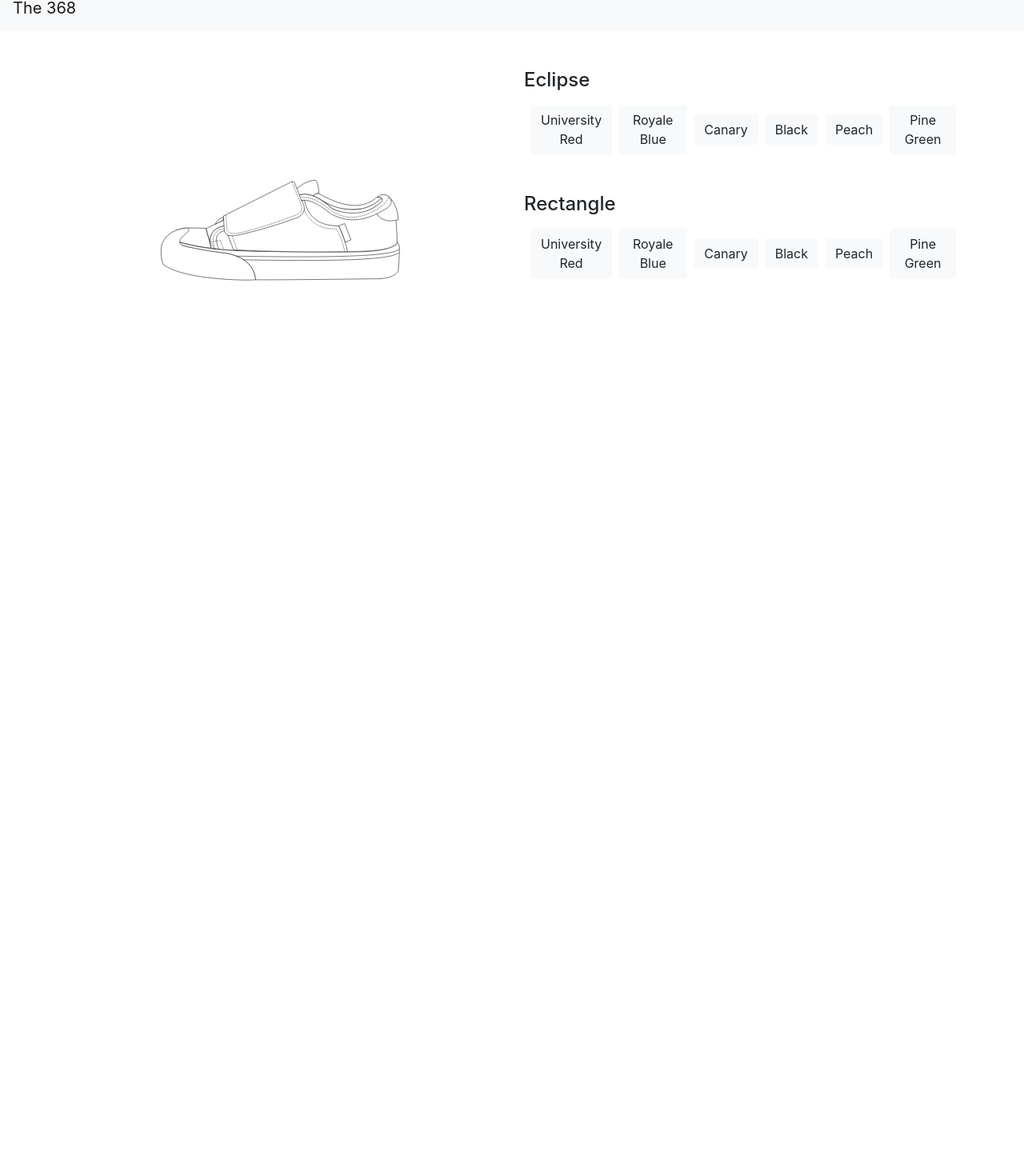
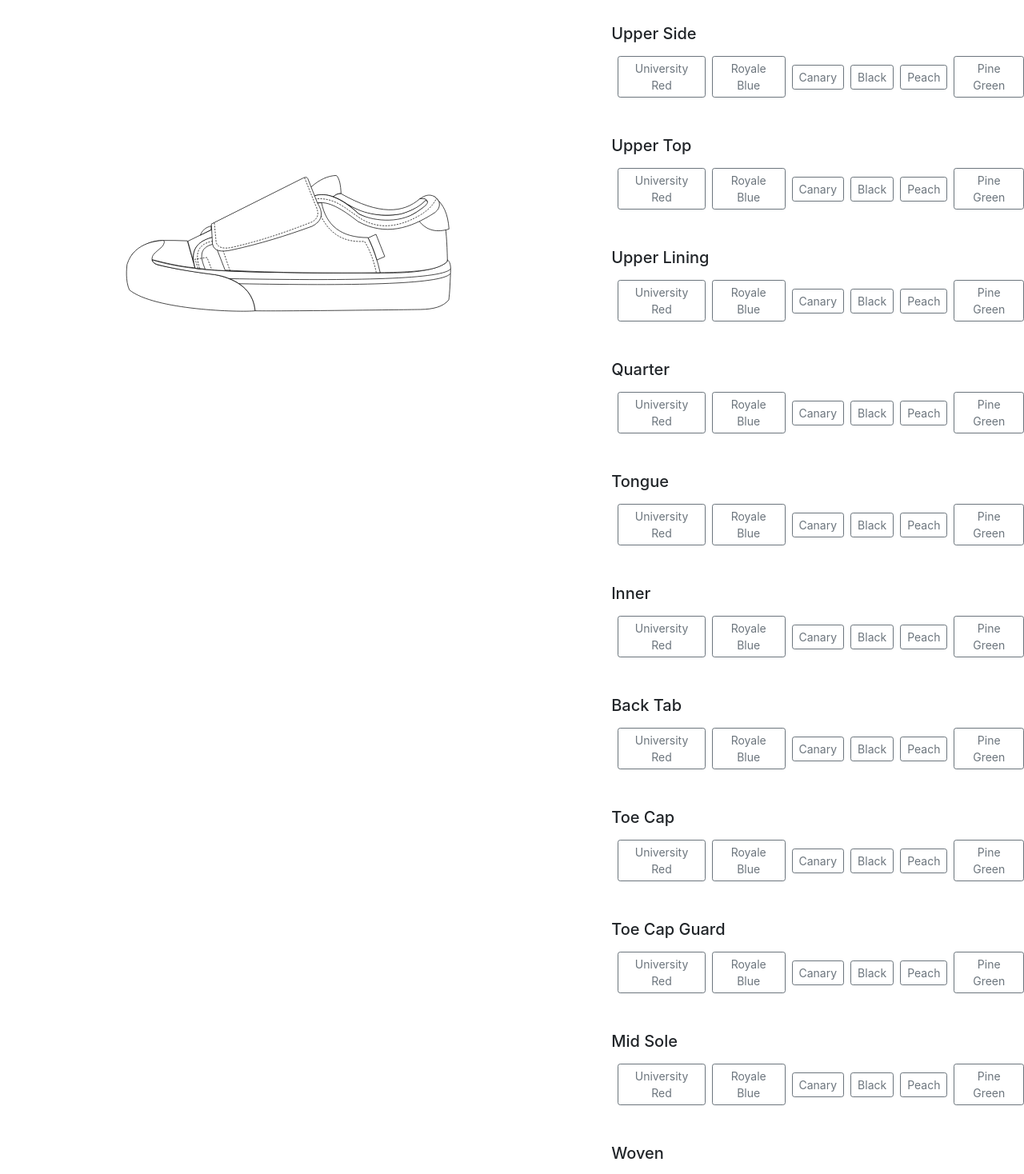
Before and after one commit to andirkh/shoes-customizer, a Next.js app: page / in a window 1280 px wide. Shown: the part 18-1486 px from the top of the page at 80% size. Before the commit the page ends 800 px from the top, so only its background shows below. Built offline with nearby package versions, Linux system fonts and the light colour scheme.

Commit message:
feat: add more 368

```diff
--- /dev/null
+++ b/components/ColorButtons/index.js
@@ -0,0 +1,36 @@
+import React from "react";
+import { Button } from "react-bootstrap";
+
+class ColorButtons extends React.Component {
+  render() {
+    const {
+      shoePartName = "",
+      stateName = "",
+      stateNow = "",
+      colors = [],
+      changeColor = () => {},
+    } = this.props;
+    return (
+      <div className="mb-5">
+        <h5 className="mb-3">{shoePartName}</h5>
+        <div className="d-flex align-items-center justify-content-center">
+          {colors.map((item) => {
+            return (
+              <Button
+                variant="outline-secondary"
+                size="sm"
+                className="ml-2"
+                onClick={() => changeColor(stateName, item.value)}
+                active={stateNow === item.value}
+              >
+                {item.label}
+              </Button>
+            );
+          })}
+        </div>
+      </div>
+    );
+  }
+}
+
+export default ColorButtons;
--- a/components/Shoes368Side/index.js
+++ b/components/Shoes368Side/index.js
@@ -2,6 +2,25 @@ import React from "react";
 
 class Shoes368Side extends React.Component {
   render() {
+    const {
+      upperSideColor = "white",
+      upperTopColor = "white",
+      upperLiningColor = "white",
+
+      quarterColor = "white",
+      tongueColor = "white",
+      innerColor = "white",
+      backTabColor = "white",
+
+      toeCapColor = "white",
+      secondToeCapColor = "white",
+      midSoleColor = "white",
+
+      wovenColor = "white",
+
+      stitchingColor = "black",
+    } = this.props;
+
     return (
       <svg
         width="100%"
@@ -13,35 +32,35 @@ class Shoes368Side extends React.Component {
         <path
           id="ToeCapObject"
           d="M326.694,378.183L339.921,425.296C301.55,422.276 266.907,410.5 229.669,402.696C244.393,388.1 260.416,377.806 283.739,377.486C298.359,377.4 312.724,377.583 326.694,378.183Z"
-          fill="white"
+          fill={toeCapColor}
           stroke="black"
           strokeWidth="1px"
         />
         <path
           id="secondToeCapObject"
           d="M444.803,500.265C419.266,503.021 269.071,499.188 225.572,463.818C218.431,447.789 220.803,426.181 221.55,419.426C233.793,377.988 281.451,378.018 283.387,377.521C287.935,376.882 286.811,381.923 284.148,386.309C281.255,390.884 267.89,399.446 266.028,404.97C261.622,415.783 272.981,419.452 272.981,419.452C272.981,419.452 302.055,427.725 373.679,437.034C404.628,442.898 441.132,458.297 444.803,500.265Z"
-          fill="white"
+          fill={secondToeCapColor}
           stroke="black"
           strokeWidth="1px"
         />
         <path
           id="midSoleObject"
           d="M782.474,481.063C772.785,493.372 754.984,497.538 733.419,497.927C733.419,497.927 495.463,501.143 444.946,500.255C440.72,445.424 377.511,437.669 373.27,437.027C321.021,430.477 292.071,424.075 277.672,420.363C269.316,418.587 266.814,415.692 265.231,411.465C356.704,438.625 463.409,431.318 670.552,434.171C763.531,435.451 779.41,414.666 779.41,414.666C779.954,413.61 780.184,412.395 780.025,410.985C783.272,413.771 785.691,418.128 785.719,427.013C785.005,448.356 784.176,468.66 782.474,481.063Z"
-          fill="white"
+          fill={midSoleColor}
           stroke="black"
           strokeWidth="1px"
         />
         <path
           id="Tongue"
           d="M327.49,378.864C397.849,343.461 470.015,314.727 541.864,284.822C557.161,270.943 571.953,264.779 586.382,264.155C592.007,269.301 594.018,281.257 594.629,295.854C590.143,295.264 585.743,297.297 581.399,300.998L337.199,414.19L327.49,378.864Z"
-          fill="white"
+          fill={tongueColor}
           stroke="black"
           strokeWidth="1px"
         />
         <path
           id="Inner"
           d="M607.492,315.487C656.438,339.492 702.434,342.668 742.904,306.825L747.929,314.142L679.674,372.473L606.362,332.843L607.492,315.487Z"
-          fill="white"
+          fill={innerColor}
           stroke="black"
           strokeWidth="1px"
         />
@@ -63,21 +82,21 @@ class Shoes368Side extends React.Component {
         <path
           id="UpperSideObject"
           d="M340.489,425.878C327.087,385.175 356.629,376.52 368.672,372.587L547.304,300.169C570.548,292.034 596.971,304.676 625.491,331.024C657.095,347.368 688.371,350.504 719.122,332.576C738.777,321.339 750.989,310.92 757.221,301.157C773.117,310.147 778.87,352.797 780.059,410.59C780.12,414.057 778.501,416.251 775.734,417.574C755.093,432.27 713.182,433.978 595.576,434.216C435.5,434.541 356.567,428.884 340.489,425.878Z"
-          fill="white"
+          fill={upperSideColor}
           stroke="black"
           strokeWidth="1px"
         />
         <path
           id="BackTab"
           d="M731.155,344.193C744.6,361.064 762.364,363.815 782.853,357.649C780.983,329.765 772.38,314.585 760.885,304.861L731.155,344.193Z"
-          fill="white"
+          fill={backTabColor}
           stroke="black"
           strokeWidth="1px"
         />
         <path
           id="UperLiningObject"
           d="M357.704,427.425L340.389,426.03C332.26,400.029 338.432,380.608 369.011,372.414L547.937,299.87C567.824,293.061 592.872,301.338 625.243,331.019C644.808,341.99 693.868,350.843 727.864,327.046C734.118,322.74 740.093,318.495 743.459,314.83C748.616,309.216 742.826,302.78 731.644,305.161C739.351,299.865 747.314,295.719 757.345,300.84C761.112,303.597 763.887,306.897 765.693,310.728C767.592,319.432 763.36,324.94 757.309,329.499C715.255,356.518 671.804,370.254 624.2,344.502C597.738,323.759 572.066,307.002 550.852,312.735L371.065,384.079C346.94,390.051 349.003,407.308 357.704,427.425Z"
-          fill="white"
+          fill={upperLiningColor}
           stroke="black"
           strokeWidth="1px"
         />
@@ -85,7 +104,7 @@ class Shoes368Side extends React.Component {
           id="UpperLiningStiching2"
           d="M345.151,425.939L340.124,410.144L361.014,407.275L369.118,428.35"
           fill="none"
-          stroke="black"
+          stroke={stitchingColor}
           strokeWidth="1px"
           strokeLinecap="butt"
           strokeLinejoin="miter"
@@ -95,7 +114,7 @@ class Shoes368Side extends React.Component {
           id="UpperLiningStitching"
           d="M348.243,426.408C339.851,402.276 343.373,384.554 369.534,379.013L550.826,304.937C582.75,302.685 600.267,320.054 620.606,333.58C652.628,358.492 690.377,357.405 731.152,334.109C745.655,325.613 755.524,315.567 761.048,304.069"
           fill="none"
-          stroke="black"
+          stroke={stitchingColor}
           strokeWidth="1px"
           strokeLinecap="butt"
           strokeLinejoin="miter"
@@ -104,7 +123,7 @@ class Shoes368Side extends React.Component {
         <path
           id="QuarterObject"
           d="M392.41,429.336L374.399,382.685L551.164,312.493L560.601,311.677C568.556,351.143 594.353,372.739 641.876,372.575C651.552,393.213 658.628,413.645 662.882,433.852C573.816,434.62 484.186,434.215 392.41,429.336Z"
-          fill="white"
+          fill={quarterColor}
           stroke="black"
           strokeWidth="1px"
         />
@@ -112,7 +131,7 @@ class Shoes368Side extends React.Component {
           id="QuarterStitchingObject"
           d="M401.197,430.927L384.71,382.895L552.442,316.823L561.075,338.017C578.614,370.869 604.779,381.001 635.511,379.106C645.6,395.542 651.948,413.796 655.962,433.185"
           fill="none"
-          stroke="black"
+          stroke={stitchingColor}
           strokeWidth="1px"
           strokeLinecap="butt"
           strokeLinejoin="miter"
@@ -121,7 +140,7 @@ class Shoes368Side extends React.Component {
         <path
           id="UpperTopObject"
           d="M368.5,348.919L370.487,383.572C372.626,396.225 385.285,398.23 403.912,394.192C453.331,383.507 499.456,369.074 543.998,352.841C559.555,344.74 566.088,332.683 553.471,312.229L536.751,269.875C535.204,266.428 531.923,266.922 527.963,268.963L368.5,348.919Z"
-          fill="white"
+          fill={upperTopColor}
           stroke="black"
           strokeWidth="1px"
         />
@@ -129,7 +148,7 @@ class Shoes368Side extends React.Component {
           id="UpperStitchingObject"
           d="M373.7,346.944L376.836,381.006C379.602,389.623 388.447,393.17 406.341,389.172C453.82,378.238 499.383,362.805 544.033,345.228C553.875,339.939 557.497,331.279 550.425,316.826L530.914,267.966"
           fill="none"
-          stroke="black"
+          stroke={stitchingColor}
           strokeWidth="1px"
           strokeLinecap="butt"
           strokeLinejoin="miter"
@@ -138,21 +157,21 @@ class Shoes368Side extends React.Component {
         <path
           id="UpperLine2"
           d="M349.268,368.388C352.303,360.548 357.978,354.753 368.089,352.395L368.085,358.853L349.268,368.388Z"
-          fill="white"
+          fill={upperLiningColor}
           stroke="black"
           strokeWidth="1px"
         />
         <path
           id="UpperLine3"
           d="M594.477,295.916C661.487,333.86 703.249,329.924 731.894,304.95C737.455,304.028 740.882,304.515 742.944,306.58C733.362,317.463 718.538,325.617 699.089,331.363C659.613,337.629 629.902,329.406 605.112,313.88C597.023,308.297 588.998,303.921 581.067,301.353C584.533,297.96 588.701,295.671 594.477,295.916Z"
-          fill="white"
+          fill={upperLiningColor}
           stroke="black"
           strokeWidth="1px"
         />
         <path
           id="Woven"
           d="M641.973,373.04L655.556,366.829L670.854,405.588L657.098,411.572C653.246,397.92 648.169,385.1 641.973,373.04Z"
-          fill="white"
+          fill={wovenColor}
           stroke="black"
           strokeWidth="1px"
         />
--- a/views/MainPage/index.js
+++ b/views/MainPage/index.js
@@ -1,64 +1,131 @@
 import React, { Fragment } from "react";
 import TopBar from "../../components/TopBar";
-import Shoes368Side from '../../components/Shoes368Side';
-import { Button, Container, Col, Row } from 'react-bootstrap';
-import { COLOR_WAY } from '../../utilities/constants';
+import Shoes368Side from "../../components/Shoes368Side";
+import ColorButtons from "../../components/ColorButtons";
+import { Col, Row } from "react-bootstrap";
+import { COLOR_WAY } from "../../utilities/constants";
 
 class MainPage extends React.Component {
   state = {
-    eclipseColor: "red",
-    rectangleColor: "blue",
+    toeCapColor: "white",
+    secondToeCapColor: "white",
+    midSoleColor: "white",
+    tongueColor: "white",
+    innerColor: "white",
+    upperSideColor: "white",
+    backTabColor: "white",
+    upperLiningColor: "white",
+    quarterColor: "white",
+    upperTopColor: "white",
+    wovenColor: "white",
+
+    stitchingColor: "black",
   };
 
-  handleChangeEclipseColor = (color) => {
-    this.setState({ eclipseColor: color });
-  };
-
-  handleRectangleColor = (color) => {
-    this.setState({ rectangleColor: color });
+  handleChangeColor = (colorState, color) => {
+    this.setState({ [colorState]: color });
   };
 
   render() {
-    const { eclipseColor, rectangleColor } = this.state;
     return (
       <Fragment>
-        <TopBar />
-        <Container className="py-5">
+        <div className="py-5">
           <Row>
-            <Col>
+            <Col lg={7}>
               <div className="d-flex justify-content-center align-items-center">
-                <Shoes368Side />
+                <Shoes368Side {...this.state} />
               </div>
             </Col>
-            <Col>
-              <div className="mb-5">
-                <h4 className="mb-3">Eclipse</h4>
-                <div className="d-flex align-items-center justify-content-center">
-                  {COLOR_WAY.map((item) => {
-                    return (
-                      <Button variant="light" className="ml-2" onClick={() => this.handleChangeEclipseColor(item.value)}>
-                        {item.label}
-                      </Button>
-                    );
-                  })}
-                </div>
-              </div>
+            <Col lg={5}>
+              <ColorButtons
+                shoePartName="Upper Side"
+                stateName="upperSideColor"
+                colors={COLOR_WAY}
+                changeColor={this.handleChangeColor}
+                stateNow={this.state.upperSideColor}
+              />
+              <ColorButtons
+                shoePartName="Upper Top"
+                stateName="upperTopColor"
+                colors={COLOR_WAY}
+                changeColor={this.handleChangeColor}
+                stateNow={this.state.upperTopColor}
+              />
 
-              <div className="mb-5">
-                <h4 className="mb-3">Rectangle</h4>
-                <div className="d-flex align-items-center justify-content-center">
-                  {COLOR_WAY.map((item) => {
-                    return (
-                      <Button variant="light" className="ml-2" onClick={() => this.handleRectangleColor(item.value)}>
-                        {item.label}
-                      </Button>
-                    );
-                  })}
-                </div>
-              </div>
+              <ColorButtons
+                shoePartName="Upper Lining"
+                stateName="upperLiningColor"
+                colors={COLOR_WAY}
+                changeColor={this.handleChangeColor}
+                stateNow={this.state.upperLiningColor}
+              />
+
+              <ColorButtons
+                shoePartName="Quarter"
+                stateName="quarterColor"
+                colors={COLOR_WAY}
+                changeColor={this.handleChangeColor}
+                stateNow={this.state.quarterColor}
+              />
+
+              <ColorButtons
+                shoePartName="Tongue"
+                stateName="tongueColor"
+                colors={COLOR_WAY}
+                changeColor={this.handleChangeColor}
+                stateNow={this.state.tongueColor}
+              />
+
+              <ColorButtons
+                shoePartName="Inner"
+                stateName="innerColor"
+                colors={COLOR_WAY}
+                changeColor={this.handleChangeColor}
+                stateNow={this.state.innerColor}
+              />
+
+              <ColorButtons
+                shoePartName="Back Tab"
+                stateName="backTabColor"
+                colors={COLOR_WAY}
+                changeColor={this.handleChangeColor}
+                stateNow={this.state.backTabColor}
+              />
+
+              <ColorButtons
+                shoePartName="Toe Cap"
+                stateName="toeCapColor"
+                colors={COLOR_WAY}
+                changeColor={this.handleChangeColor}
+                stateNow={this.state.toeCapColor}
+              />
+
+              <ColorButtons
+                shoePartName="Toe Cap Guard"
+                stateName="secondToeCapColor"
+                colors={COLOR_WAY}
+                changeColor={this.handleChangeColor}
+                stateNow={this.state.secondToeCapColor}
+              />
+
+              <ColorButtons
+                shoePartName="Mid Sole"
+                stateName="midSoleColor"
+                colors={COLOR_WAY}
+                changeColor={this.handleChangeColor}
+                stateNow={this.state.midSoleColor}
+              />
+
+              <ColorButtons
+                shoePartName="Woven"
+                stateName="wovenColor"
+                colors={COLOR_WAY}
+                changeColor={this.handleChangeColor}
+                stateNow={this.state.wovenColor}
+              />
             </Col>
           </Row>
-        </Container>
+        </div>
       </Fragment>
     );
   }
```
